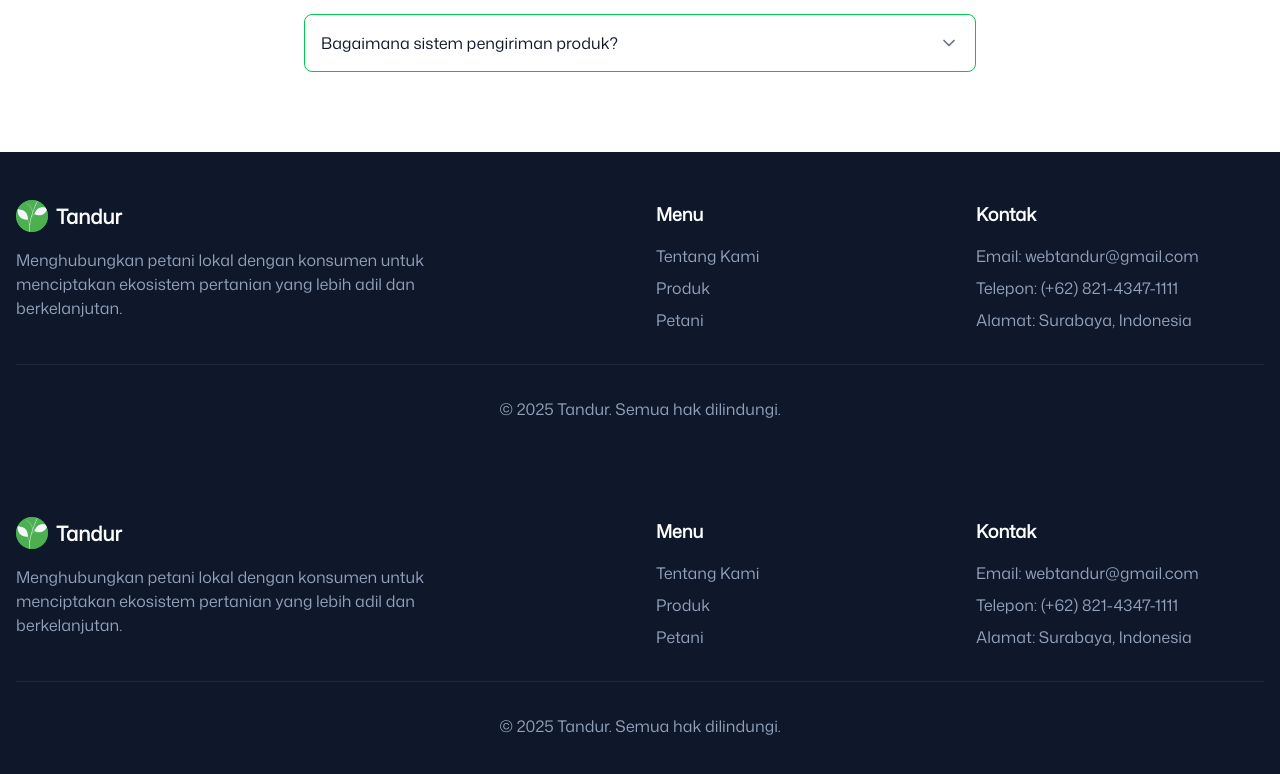
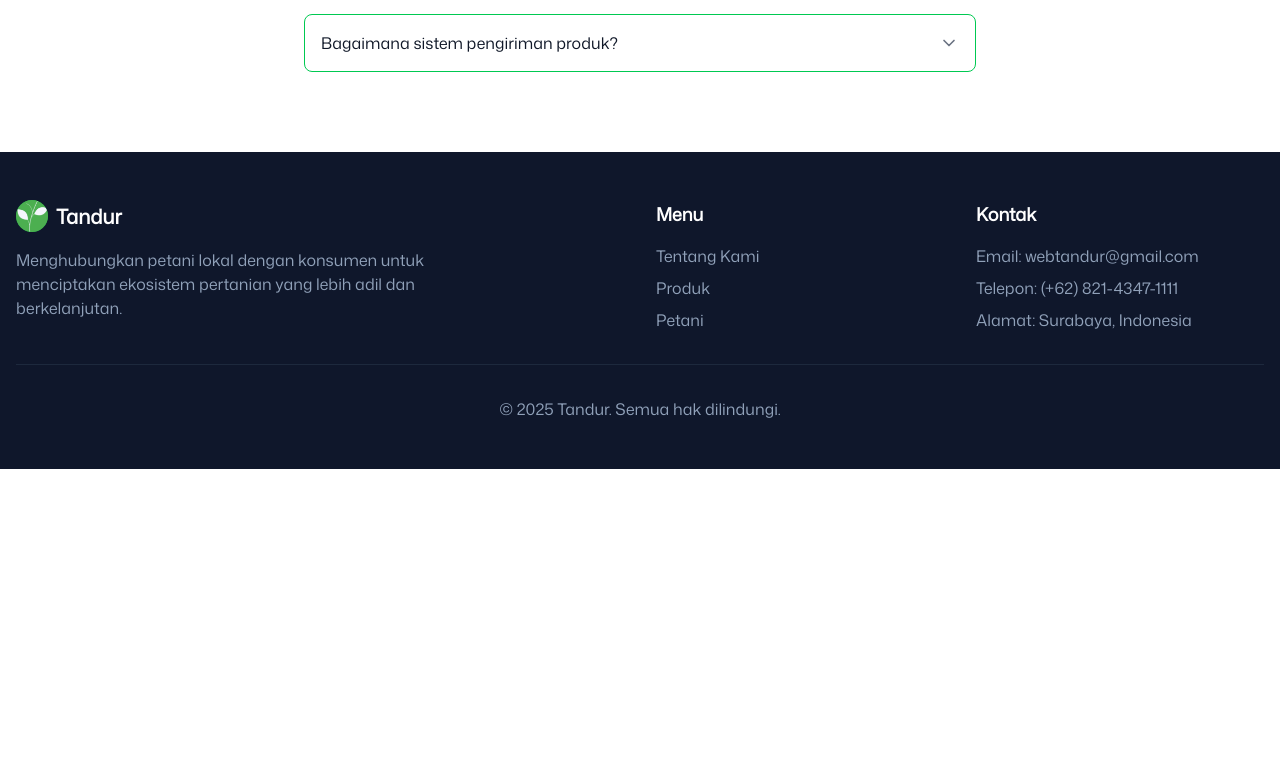
Before and after one commit to Doilll/tandur, a Next.js app: page / in a window 1280 px wide. Shown: the part 2312-3086 px from the top of the page. After the commit the page ends 2781 px from the top, so only its background shows below. Built offline with nearby package versions, Linux system fonts and the light colour scheme; no server answers; the database is empty.

Commit message:
nambah library

```diff
--- a/package.json
+++ b/package.json
@@ -16,9 +16,9 @@
     "@radix-ui/react-dropdown-menu": "^2.1.15",
     "@radix-ui/react-slot": "^1.2.3",
     "@vercel/blob": "^1.1.1",
-    "axios": "^1.10.0",
     "class-variance-authority": "^0.7.1",
     "clsx": "^2.1.1",
+    "date-fns": "^4.1.0",
     "lucide-react": "^0.525.0",
     "next": "15.3.5",
     "next-auth": "^4.24.11",
--- a/src/app/layout.tsx
+++ b/src/app/layout.tsx
@@ -45,8 +45,6 @@ export default function RootLayout({
       >
         {children}
         <ChatbotWrapper />
-
-        <Footer />
       </body>
     </html>
   );
```
Also changed, not shown: 1 other file (tests, documents, lock files or other folders).
